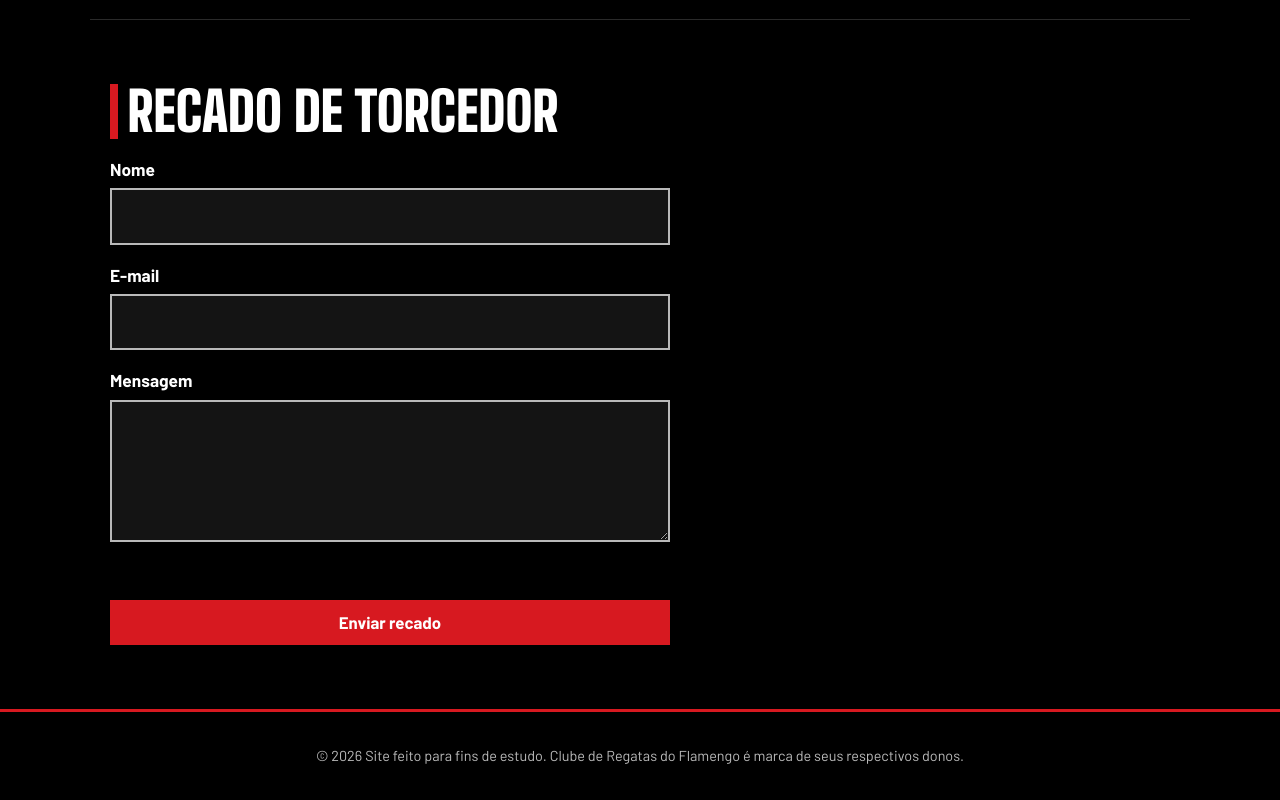
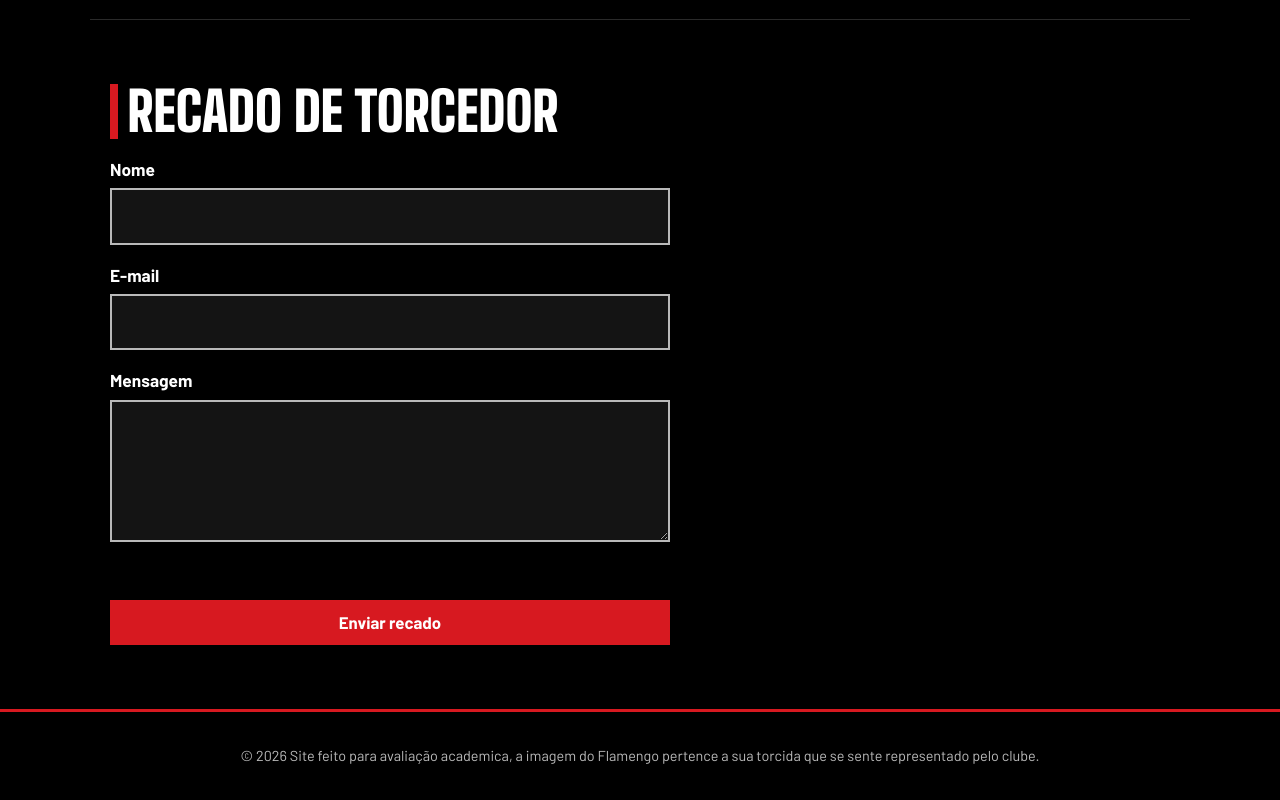
Before and after one commit to kaio9zk-create/portfolio-flamengo, a plain HTML site: page flamengo/index.html in a window 1280 px wide. Shown: the part 7035-7835 px from the top of the page. Drawn offline with Linux system fonts and the light colour scheme.

Commit message:
Update footer text for academic evaluation

```diff
--- a/flamengo/index.html
+++ b/flamengo/index.html
@@ -297,7 +297,7 @@
   </main>
 
   <footer class="rodape">
-    <p>© <span id="ano"></span> Site feito para fins de estudo. Clube de Regatas do Flamengo é marca de seus respectivos donos.</p>
+    <p>© <span id="ano"></span> Site feito para avaliação academica, a imagem do Flamengo pertence a sua torcida que se sente representado pelo clube.</p>
   </footer>
 </body>
 </html>
```
